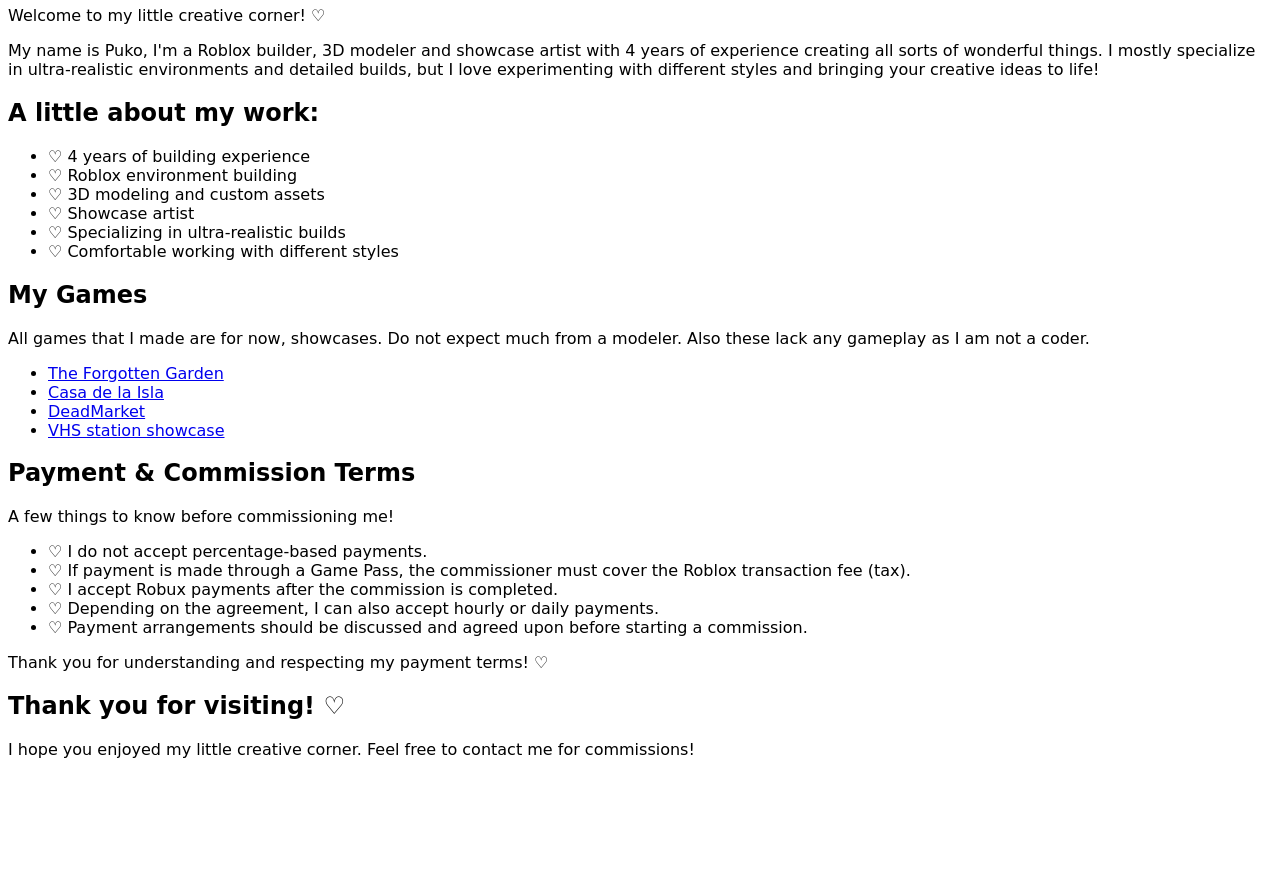
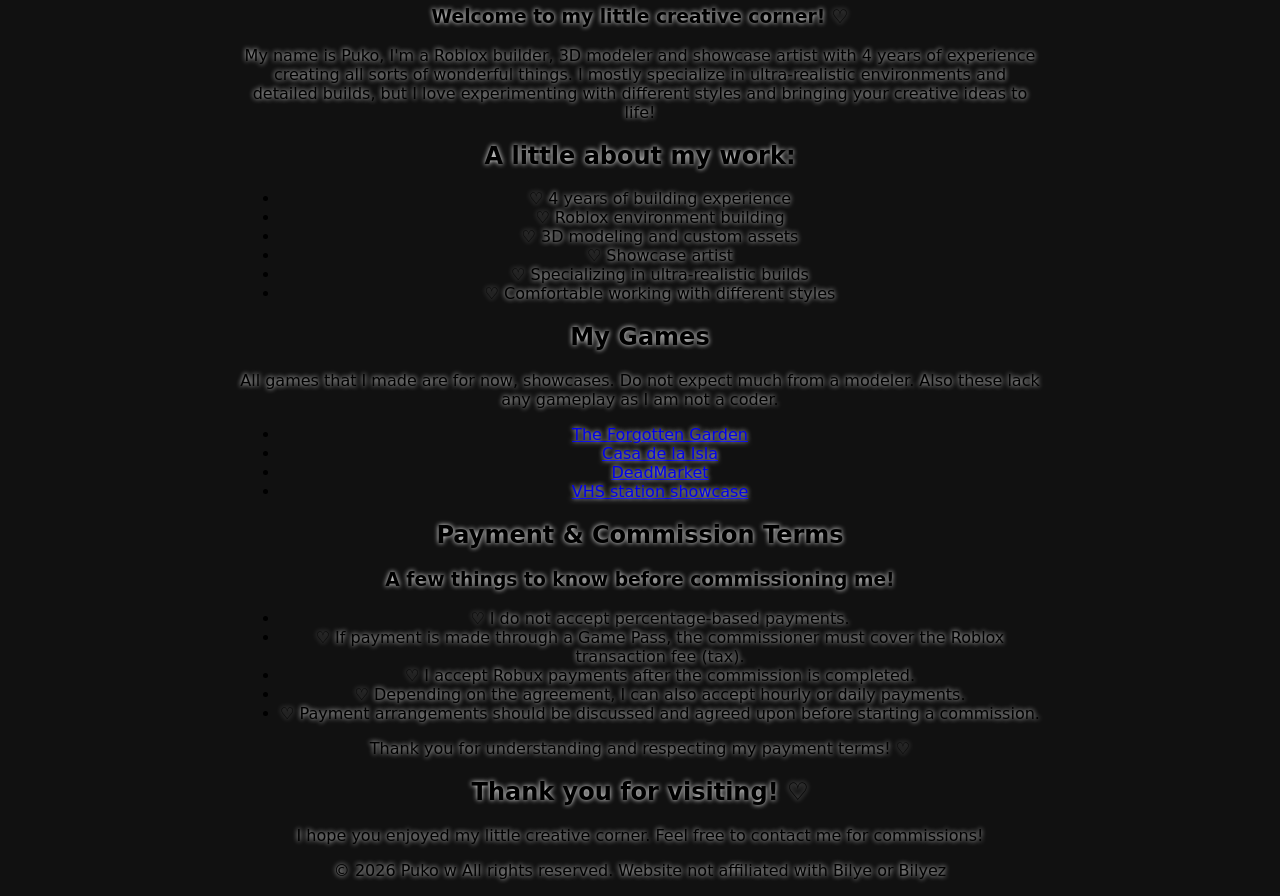
Before and after one commit to bilyez/pukowebsite, a plain HTML site: page index.html in a window 1280 px wide. Shown: the part 75-971 px from the top of the page. Before the commit the page ends 850 px from the top, so only its background shows below. Drawn offline with Linux system fonts and the light colour scheme; a web font is replaced by a local one.

Commit message:
added footer, glow, different background, centered text

```diff
--- a/index.html
+++ b/index.html
@@ -11,7 +11,7 @@
 <body>
 
     <h1>My corner</h1>
-    <p>Welcome to my little creative corner! ♡</p>
+    <h3>Welcome to my little creative corner! ♡</h3>
     <p>My name is Puko, I'm a Roblox builder, 3D modeler and showcase artist with 4 years of experience creating all sorts of wonderful things. I mostly specialize in ultra-realistic environments and detailed builds, but I love experimenting with different styles and bringing your creative ideas to life!</p>
 
     <h2>A little about my work:</h2>
@@ -34,7 +34,7 @@
     </ul>
 
     <h2>Payment & Commission Terms</h2>
-    <p>A few things to know before commissioning me!</p>
+    <h3>A few things to know before commissioning me!</h3>
     <ul>
         <li>♡ I do not accept percentage-based payments.</li>
         <li>♡ If payment is made through a Game Pass, the commissioner must cover the Roblox transaction fee (tax).</li>
@@ -48,4 +48,7 @@
     <p>I hope you enjoyed my little creative corner. Feel free to contact me for commissions!</p>
 
 </body>
+<footer>
+    <p>&copy; 2026 Puko w All rights reserved. Website not affiliated with Bilye or Bilyez</p>
+</footer>
 </html>
--- a/styles.css
+++ b/styles.css
@@ -1,3 +1,11 @@
 body {
+    background-color: #111111;
     font-family: "Shantell Sans", cursive;
+    text-align: center;
+    max-width: 800px;
+    margin: 0 auto;
 }
+
+h1, h2, h3, p, a, span, li, button {
+  text-shadow: 0 0 5px rgba(255, 255, 255, 1);
+}
```
